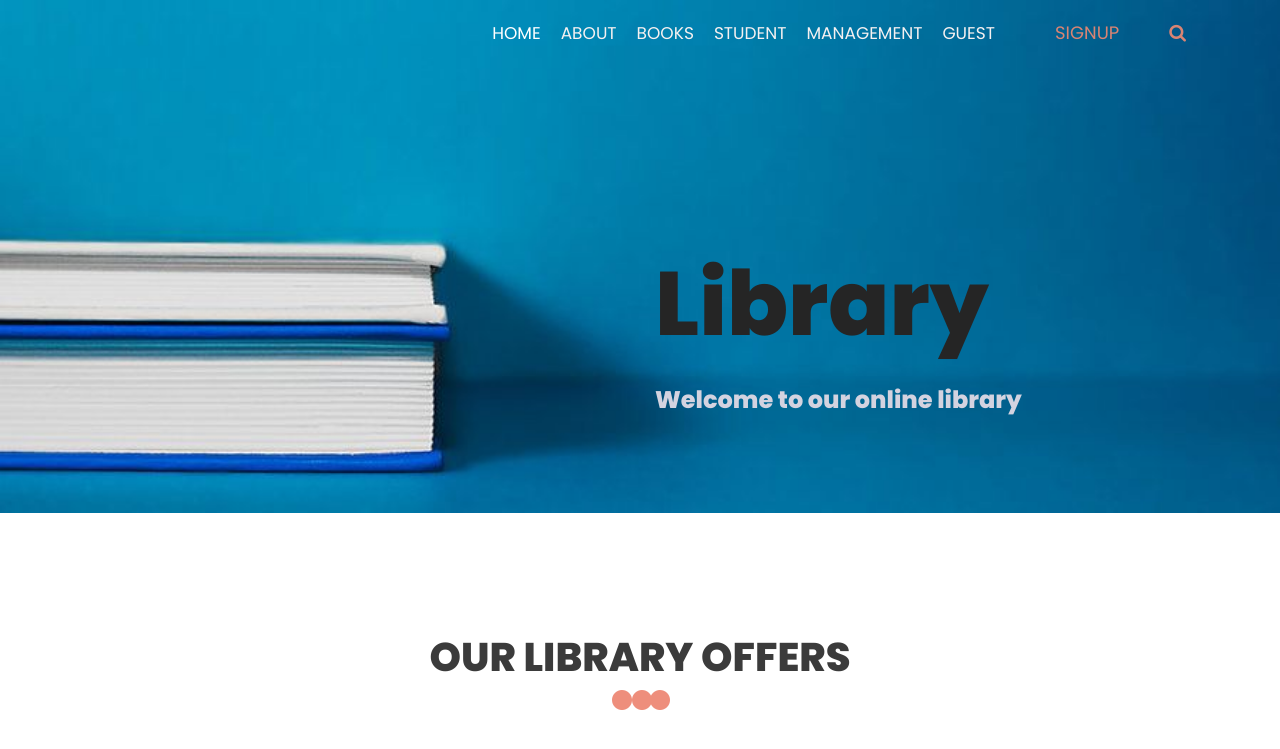
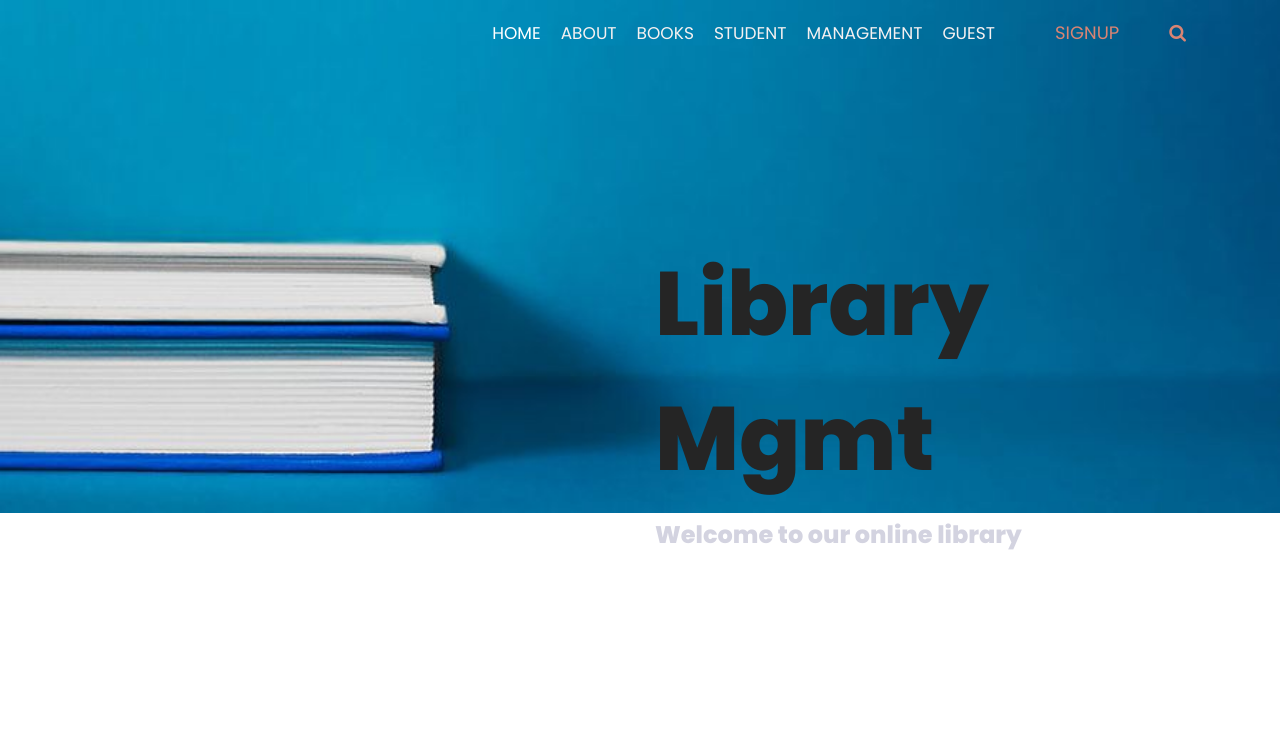
Before and after one commit to VaishnaviBedke/LibraryManagement, a plain HTML site: page index.html in a window 1280 px wide. Shown: the top 749 px of the page. Drawn offline with nearby package versions, Linux system fonts and the light colour scheme; files whose address does not match are found by name.

Commit message:
Test Mod

```diff
--- a/index.html
+++ b/index.html
@@ -110,7 +110,7 @@
                            </div>
                            <div class="col-md-6">
                               <div class="banner_taital_main">
-                                 <h1 class="banner_taital">Library</h1>
+                                 <h1 class="banner_taital">Library Mgmt</h1>
                                  <h5 class="hero_subtext">Welcome to our online library</h5>
 
 
```
